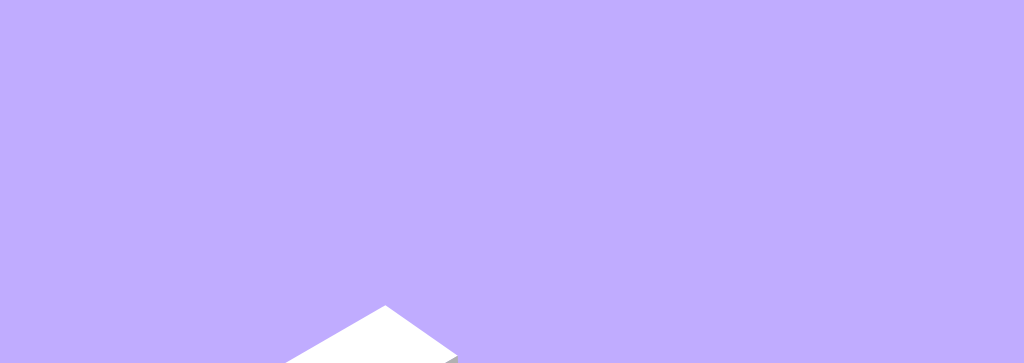
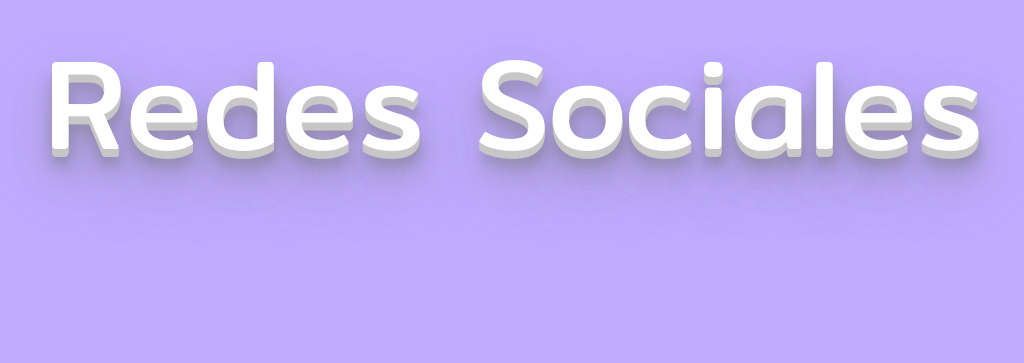
Before and after one commit to CodingMexico/cliente706, a plain HTML site: page index.html in a window 1280 px wide. Shown: the part 2746-3109 px from the top of the page, without its empty margins (126-1150 px from the left). Drawn offline with Linux system fonts and the light colour scheme.

Commit message:
Update index.html

```diff
--- a/index.html
+++ b/index.html
@@ -117,6 +117,8 @@
 
     <section id="section3">
 
+        <p id="section3p1">Redes Sociales</p>
+
 
     <ul>
       <li>
@@ -154,4 +156,5 @@
 
 
 </body>
+
 </html>
```
